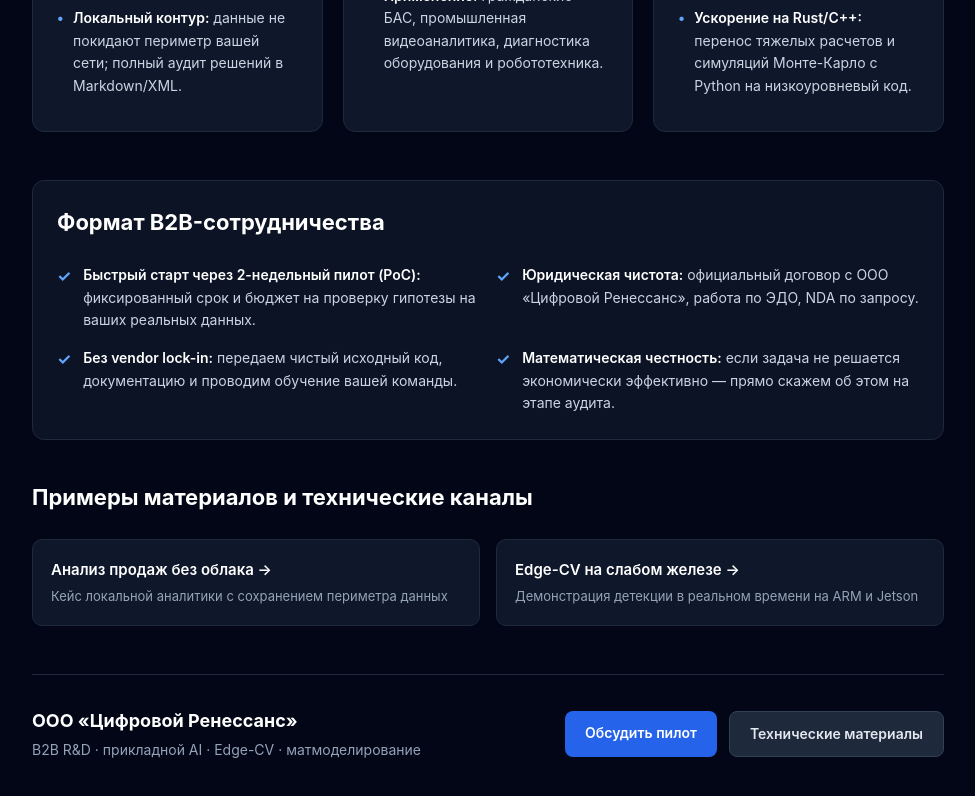
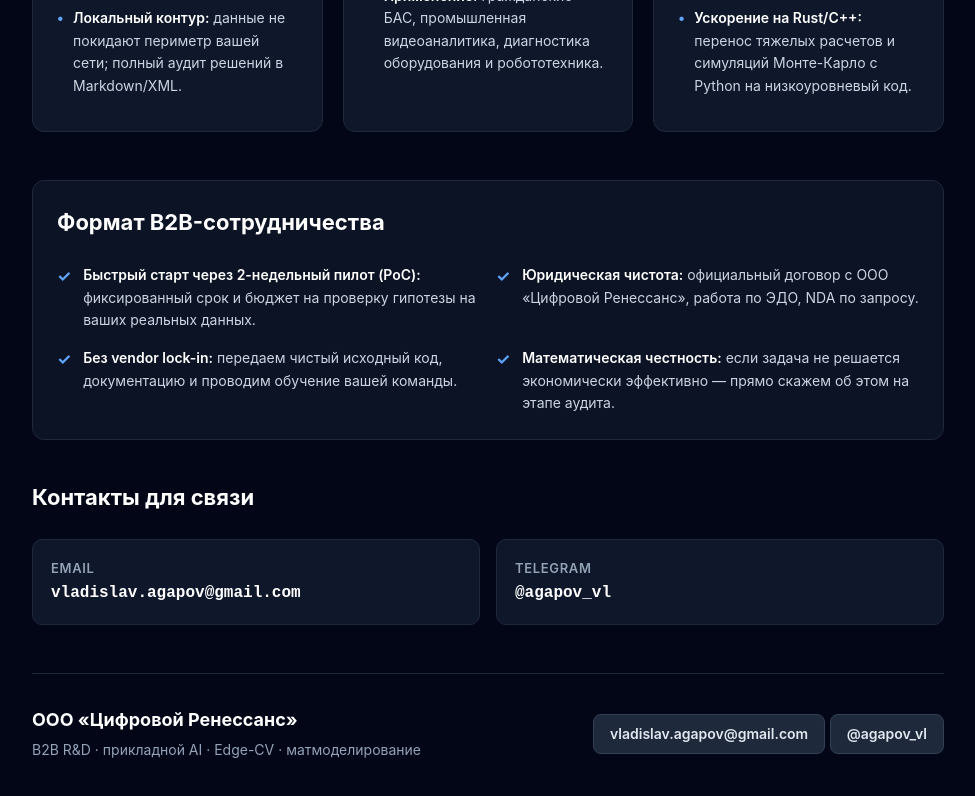
Before and after one commit to VladAgapov1969/AI_automation.pro, a plain HTML site: page index.html in a window 1280 px wide. Shown: the part 1045-1841 px from the top of the page, without its empty margins (152-1127 px from the left). Drawn offline with Linux system fonts and the light colour scheme.

Commit message:
Add files via upload

```diff
--- a/index.html
+++ b/index.html
@@ -29,22 +29,24 @@
   .grid-2{display:grid;grid-template-columns:repeat(2,1fr);gap:16px}
   .check-item{display:flex;align-items:flex-start;gap:12px;font-size:14px;color:#cbd5e1}
   .check-mark{color:#60a5fa;font-weight:700;font-size:16px}
-  .demo-link{display:block;padding:18px;background:#0f172a;border:1px solid #1e293b;border-radius:10px;text-decoration:none;transition:background .15s ease,border-color .15s ease}
-  .demo-link:hover{background:#1e293b;border-color:#334155}
-  .demo-title{font-weight:600;font-size:15px;color:#fff;margin-bottom:4px}
-  .demo-sub{font-size:13px;color:#94a3b8}
+
+  /* Updated styles for the contact blocks */
+  .contact-box {display:flex; align-items:center; gap:12px; padding:18px; background:#0f172a; border:1px solid #1e293b; border-radius:10px;}
+  .contact-title {font-weight:600; font-size:13px; color:#94a3b8; text-transform:uppercase; letter-spacing:.05em; margin-bottom:2px;}
+  .contact-value {font-weight:600; font-size:16px; color:#fff; font-family:monospace, monospace;}
+
   footer{border-top:1px solid #1e293b;padding-top:32px;margin-top:48px;display:flex;flex-wrap:wrap;align-items:center;justify-content:space-between;gap:20px}
   .footer-title{font-size:18px;font-weight:700;color:#fff;margin-bottom:4px}
   .footer-sub{font-size:14px;color:#94a3b8}
-  .btn-group{display:flex;flex-wrap:wrap;gap:12px}
-  .btn-primary{display:inline-block;padding:11px 20px;background:#2563eb;color:#fff;text-decoration:none;font-size:14px;font-weight:600;border-radius:8px}
-  .btn-primary:hover{background:#1d4ed8}
-  .btn-secondary{display:inline-block;padding:11px 20px;background:#1e293b;color:#e2e8f0;border:1px solid #334155;text-decoration:none;font-size:14px;font-weight:600;border-radius:8px}
-  .btn-secondary:hover{background:#334155}
+
+  /* Replaced buttons with static contact tags */
+  .contact-tag {display:inline-block; padding:8px 16px; background:#1e293b; color:#e2e8f0; border:1px solid #334155; font-size:14px; font-weight:600; border-radius:8px;}
+
   strong{color:#fff;font-weight:600}
   @media (max-width:768px){
     .grid-3,.grid-2{grid-template-columns:1fr}
     h1{font-size:26px}
+    footer{flex-direction:column; align-items:flex-start}
   }
 </style>
 </head>
@@ -130,16 +132,20 @@
   </section>
 
   <section>
-    <h2>Примеры материалов и технические каналы</h2>
+    <h2>Контакты для связи</h2>
     <div class="grid-2">
-      <a href="https://t.me" target="_blank" rel="noopener" class="demo-link">
-        <div class="demo-title">Анализ продаж без облака &rarr;</div>
-        <div class="demo-sub">Кейс локальной аналитики с сохранением периметра данных</div>
-      </a>
-      <a href="https://t.me" target="_blank" rel="noopener" class="demo-link">
-        <div class="demo-title">Edge-CV на слабом железе &rarr;</div>
-        <div class="demo-sub">Демонстрация детекции в реальном времени на ARM и Jetson</div>
-      </a>
+      <div class="contact-box">
+        <div>
+          <div class="contact-title">Email</div>
+          <div class="contact-value">vladislav.agapov@gmail.com</div>
+        </div>
+      </div>
+      <div class="contact-box">
+        <div>
+          <div class="contact-title">Telegram</div>
+          <div class="contact-value">@agapov_vl</div>
+        </div>
+      </div>
     </div>
   </section>
 
@@ -149,8 +155,8 @@
       <div class="footer-sub">B2B R&amp;D · прикладной AI · Edge-CV · матмоделирование</div>
     </div>
     <div class="btn-group">
-      <a href="https://t.me" target="_blank" rel="noopener" class="btn-primary">Обсудить пилот</a>
-      <a href="https://t.me" target="_blank" rel="noopener" class="btn-secondary">Технические материалы</a>
+      <div class="contact-tag">vladislav.agapov@gmail.com</div>
+      <div class="contact-tag">@agapov_vl</div>
     </div>
   </footer>
 
```
